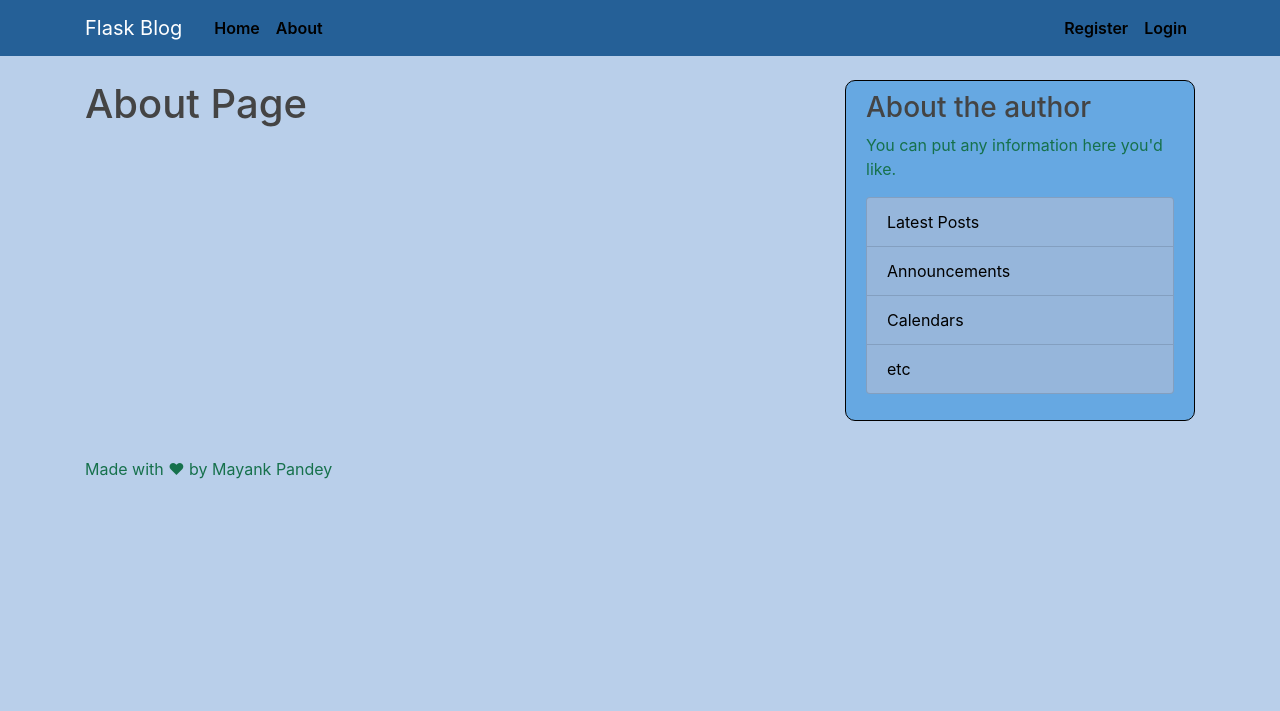
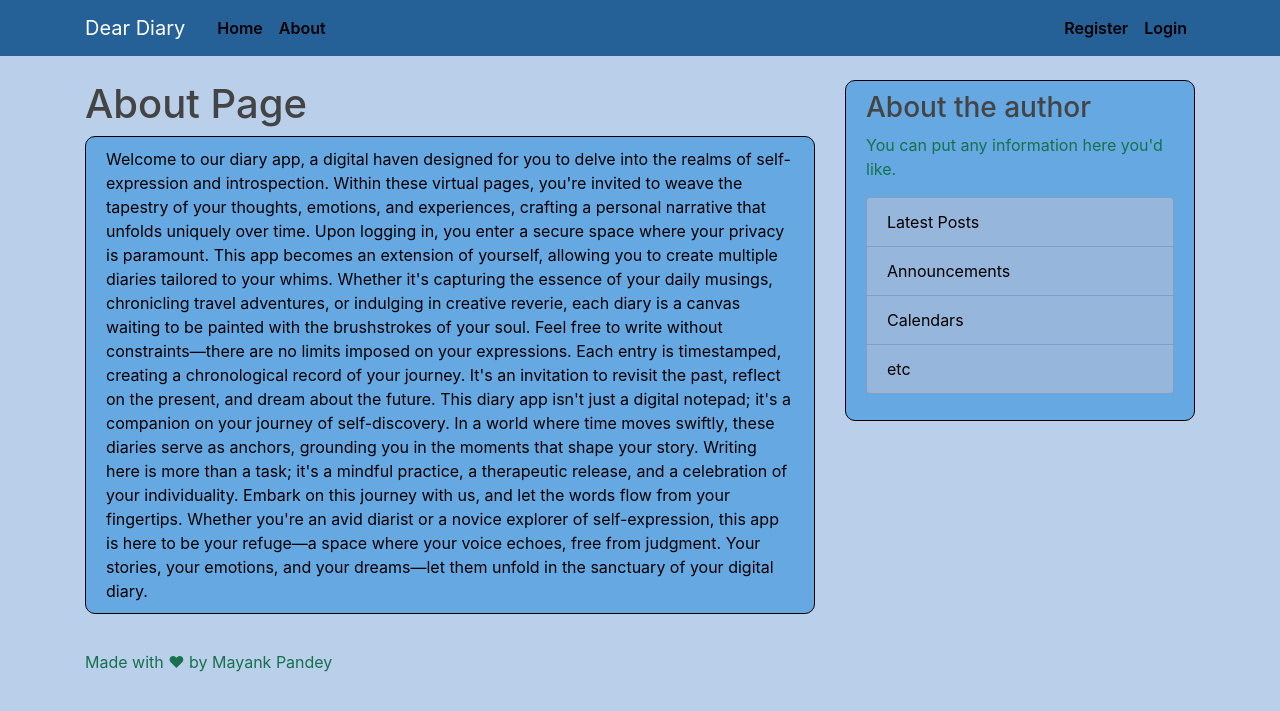
Before and after one commit to pandeyji-mayank/Diary, a Flask app: page /about in a window 1280 px wide. Shown: the top 711 px of the page. Run offline with Flask 3, Linux system fonts and the light colour scheme.

```diff
--- a/server/models.py
+++ b/server/models.py
@@ -15,7 +15,7 @@ class User(db.Model, UserMixin):
     id = db.Column(db.Integer, primary_key=True)
     username = db.Column(db.String(20),unique=True, nullable = False)
     email = db.Column(db.String(120),unique=True, nullable = False)
-    image_file = db.Column(db.String(20), nullable = False, default = 'default.jpg')
+    image_file = db.Column(db.String(20), nullable = False, default = 'default.png')
     password = db.Column(db.String(60),nullable = False)
     posts = db.relationship('Post', backref='author', lazy=True)
 
--- a/server/templates/about.html
+++ b/server/templates/about.html
@@ -1,3 +1,27 @@
 {% extends "layout.html" %} {% block content %}
 <h1>About Page</h1>
+<article class="media content-section">
+  Welcome to our diary app, a digital haven designed for you to delve into the
+  realms of self-expression and introspection. Within these virtual pages,
+  you're invited to weave the tapestry of your thoughts, emotions, and
+  experiences, crafting a personal narrative that unfolds uniquely over time.
+  Upon logging in, you enter a secure space where your privacy is paramount.
+  This app becomes an extension of yourself, allowing you to create multiple
+  diaries tailored to your whims. Whether it's capturing the essence of your
+  daily musings, chronicling travel adventures, or indulging in creative
+  reverie, each diary is a canvas waiting to be painted with the brushstrokes of
+  your soul. Feel free to write without constraints—there are no limits imposed
+  on your expressions. Each entry is timestamped, creating a chronological
+  record of your journey. It's an invitation to revisit the past, reflect on the
+  present, and dream about the future. This diary app isn't just a digital
+  notepad; it's a companion on your journey of self-discovery. In a world where
+  time moves swiftly, these diaries serve as anchors, grounding you in the
+  moments that shape your story. Writing here is more than a task; it's a
+  mindful practice, a therapeutic release, and a celebration of your
+  individuality. Embark on this journey with us, and let the words flow from
+  your fingertips. Whether you're an avid diarist or a novice explorer of
+  self-expression, this app is here to be your refuge—a space where your voice
+  echoes, free from judgment. Your stories, your emotions, and your dreams—let
+  them unfold in the sanctuary of your digital diary.
+</article>
 {% endblock content %}
--- a/server/templates/layout.html
+++ b/server/templates/layout.html
@@ -2,18 +2,17 @@
 <html lang="en">
 
 <head>
+
   <meta charset="utf-8" />
-  <meta name="viewport" content="width=device-width, initial-scale=1" />
-  <!-- <link href="https://cdn.jsdelivr.net/npm/bootstrap@5.3.2/dist/css/bootstrap.min.css" rel="stylesheet" -->
-    <!-- integrity="sha384-T3c6CoIi6uLrA9TneNEoa7RxnatzjcDSCmG1MXxSR1GAsXEV/Dwwykc2MPK8M2HN" crossorigin="anonymous" /> -->
+    <link rel="shortcut icon" href="{{ url_for('static', filename='favicon.ico') }}?version=1" />
     <link rel="stylesheet" href="https://cdn.jsdelivr.net/npm/bootstrap@4.6.2/dist/css/bootstrap.min.css" integrity="sha384-xOolHFLEh07PJGoPkLv1IbcEPTNtaed2xpHsD9ESMhqIYd0nLMwNLD69Npy4HI+N" crossorigin="anonymous">
     <link rel="stylesheet" type="text/css" href="{{ url_for('static', filename='main.css') }}">
 
 
   {% if title %}
-  <title>Flask Blog - {{ title }}</title>
+  <title>Dear Diary Blog - {{ title }}</title>
   {% else %}
-  <title>Blog</title>
+  <title>Dear Diary Blog</title>
   {% endif %}
 </head>
 
@@ -21,7 +20,7 @@
   <header class="site-header">
     <nav class="navbar navbar-expand-md navbar-dark bg-steel fixed-top">
       <div class="container">
-        <a class="navbar-brand mr-4" href="/">Flask Blog</a>
+        <a class="navbar-brand mr-4" href="/">Dear Diary</a>
         <button class="navbar-toggler" type="button" data-toggle="collapse" data-target="#navbarToggle"
           aria-controls="navbarToggle" aria-expanded="false" aria-label="Toggle navigation">
           <span class="navbar-toggler-icon"></span>
```
Also changed, not shown: server/templates/create_post.html (+3 -4 lines), server/templates/login.html (+6 -6 lines), server/templates/register.html (+6 -6 lines), instance/site.db, server/static/profile_pics/17dde2ea5961c9b0.png (added), server/static/profile_pics/5ea7e45c585d42d8.jpg (added), server/static/profile_pics/default.png (added).
